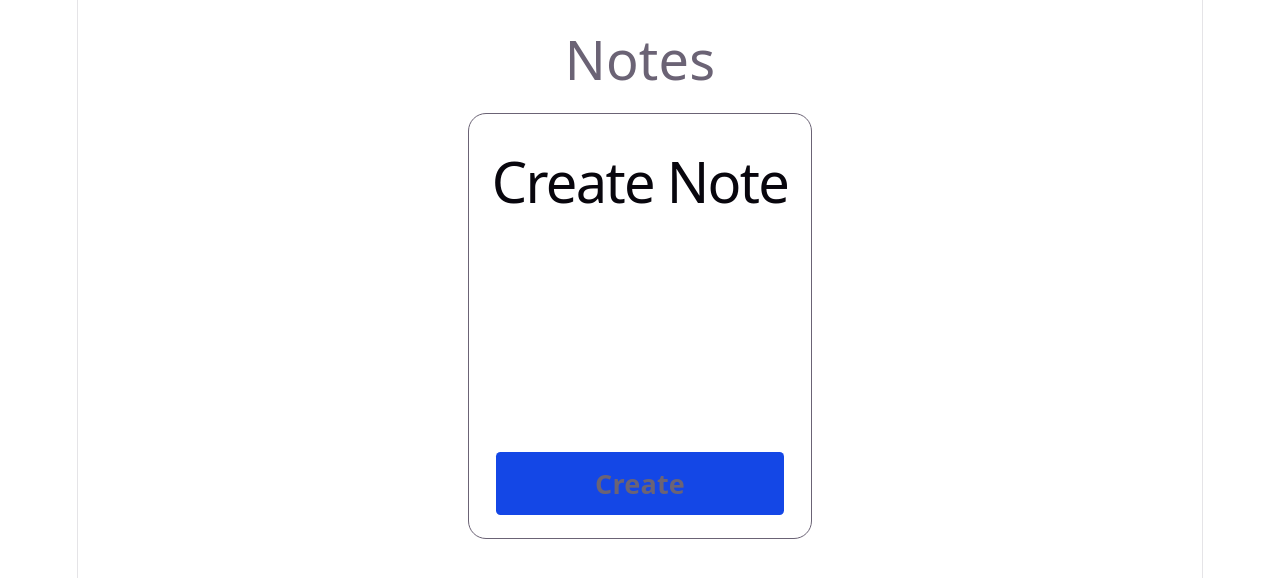
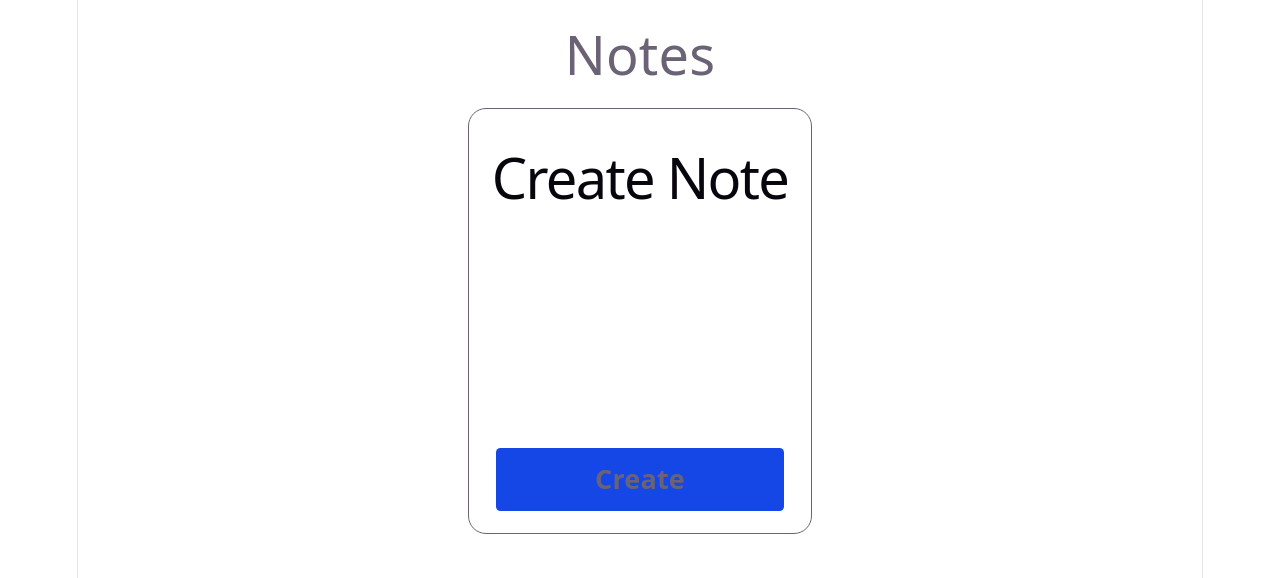
Before and after one commit to Sandeep-177/Note-App, a React (Vite) app in the folder Note/: page / in a window 1280 px wide. Shown: the top 578 px of the page. Built offline with nearby package versions, Linux system fonts and the light colour scheme.

Commit message:
Note navbar heading margin top value change

```diff
--- a/Note/src/Navbar.jsx
+++ b/Note/src/Navbar.jsx
@@ -1,6 +1,6 @@
 
 export const Navbar = () => {
   return (
-    <div className="text-5xl mt-7 mb-6">Notes</div>
+    <div className="text-5xl mt-6 mb-6">Notes</div>
   )
 }
```
